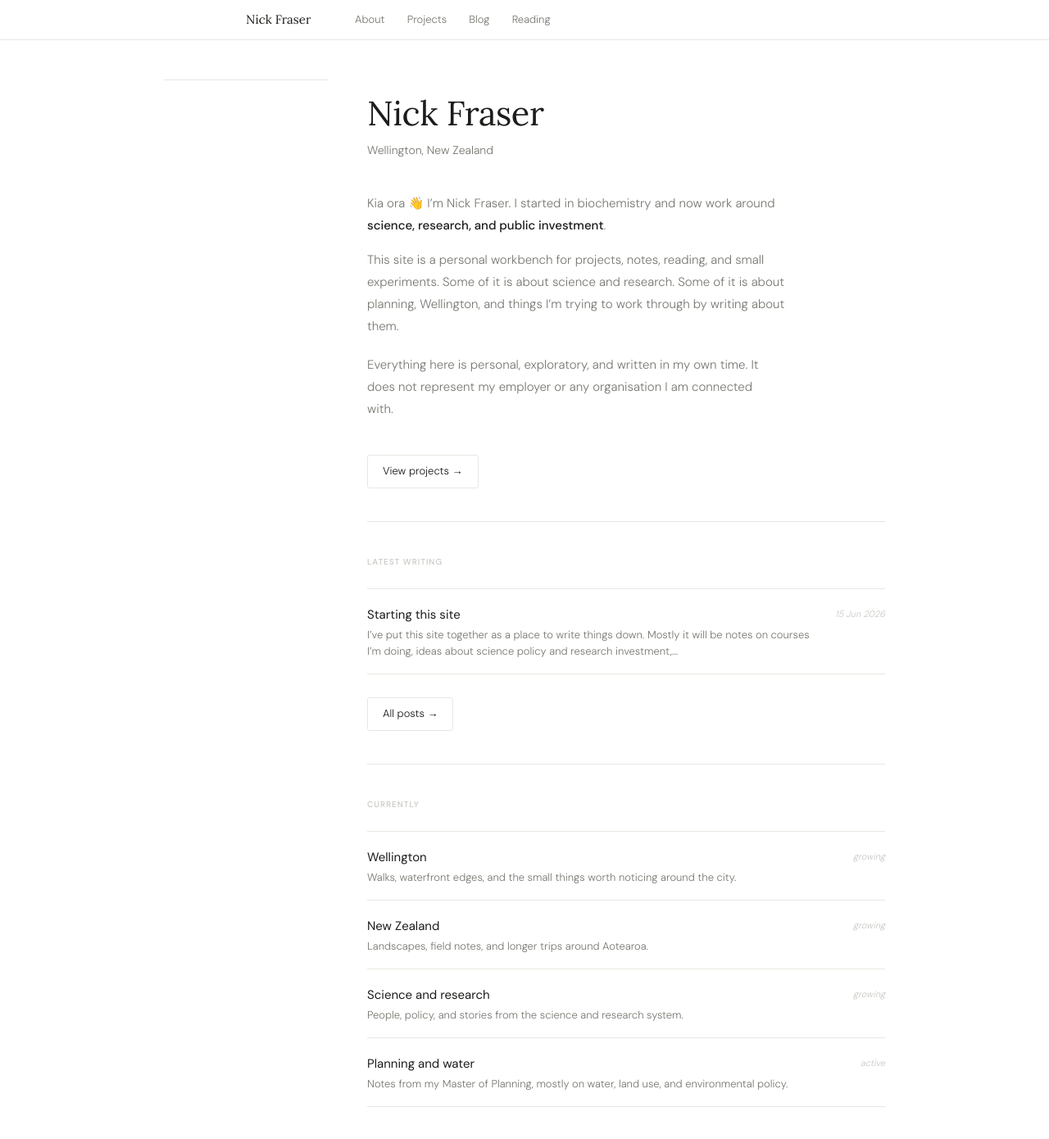
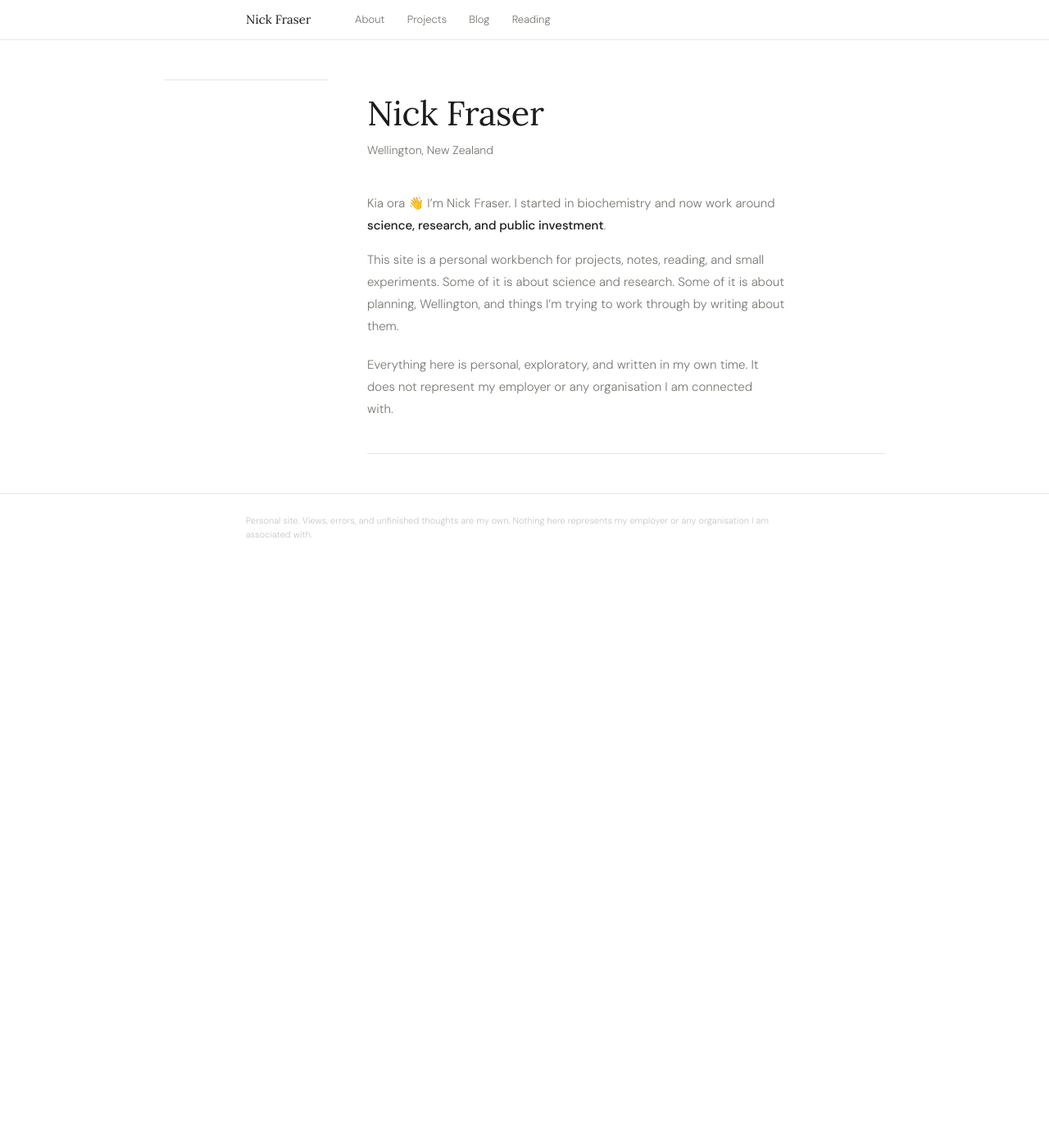
Before and after one commit to nickfrasernz/nickfrasernz.github.io, a Jekyll site: the page built from index.html, in a window 1280 px wide and 1400 px high. Shown: the top 1390 px of the window at 82% size. Built offline with Jekyll 4.4.1, drawn with Linux system fonts in a browser that asks for light colours.

Commit message:
Update index.html

```diff
--- a/index.html
+++ b/index.html
@@ -15,43 +15,5 @@ intro2: |
     {{ page.intro | markdownify }}
     {{ page.intro2 | markdownify }}
     <p class="disclaimer">Everything here is personal, exploratory, and written in my own time. It does not represent my employer or any organisation I am connected with.</p>
-    <a class="btn" href="{{ '/projects/' | relative_url }}">View projects →</a>
   </div>
 </div>
-
-{% assign recent_posts = site.posts | slice: 0, 3 %}
-{% if recent_posts.size > 0 %}
-<div class="section">
-  <div class="section-label">Latest writing</div>
-  <div class="post-list">
-    {% for post in recent_posts %}
-    <a class="post-row" href="{{ post.url | relative_url }}">
-      <div>
-        <div class="post-title">{{ post.title }}</div>
-        {% if post.excerpt %}<div class="post-excerpt">{{ post.excerpt | strip_html | truncatewords: 28 }}</div>{% endif %}
-      </div>
-      <span class="post-date">{{ post.date | date: "%-d %b %Y" }}</span>
-    </a>
-    {% endfor %}
-  </div>
-  <a class="btn" href="{{ '/blog/' | relative_url }}">All posts →</a>
-</div>
-{% endif %}
-
-{% assign sorted_projects = site.projects | sort: 'order' %}
-{% if sorted_projects.size > 0 %}
-<div class="section">
-  <div class="section-label">Currently</div>
-  <div class="project-list">
-    {% for project in sorted_projects %}
-    <a class="project-row" href="{% if project.link %}{{ project.link }}{% else %}{{ '/projects/' | relative_url }}{% endif %}">
-      <div>
-        <div class="project-title">{{ project.title }}</div>
-        <div class="project-desc">{{ project.description }}</div>
-      </div>
-      <span class="project-status">{{ project.status }}</span>
-    </a>
-    {% endfor %}
-  </div>
-</div>
-{% endif %}
```
